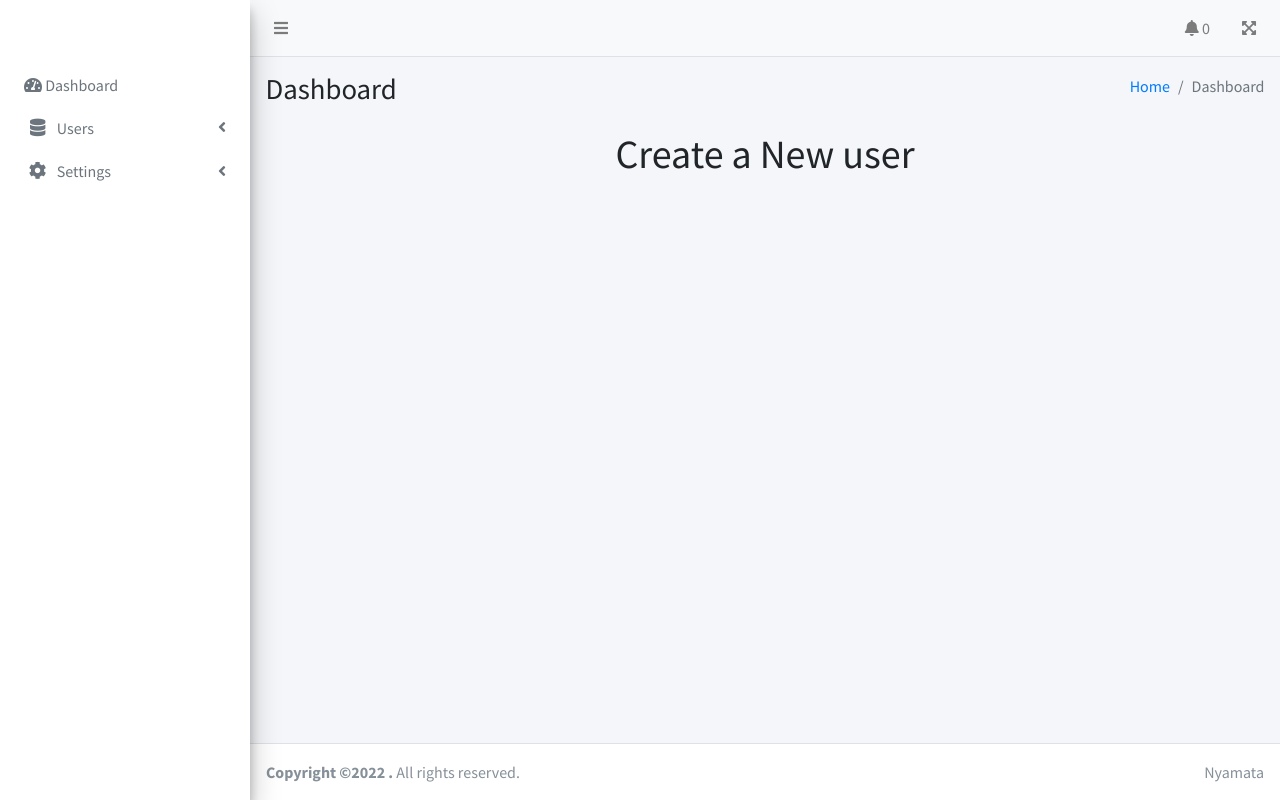
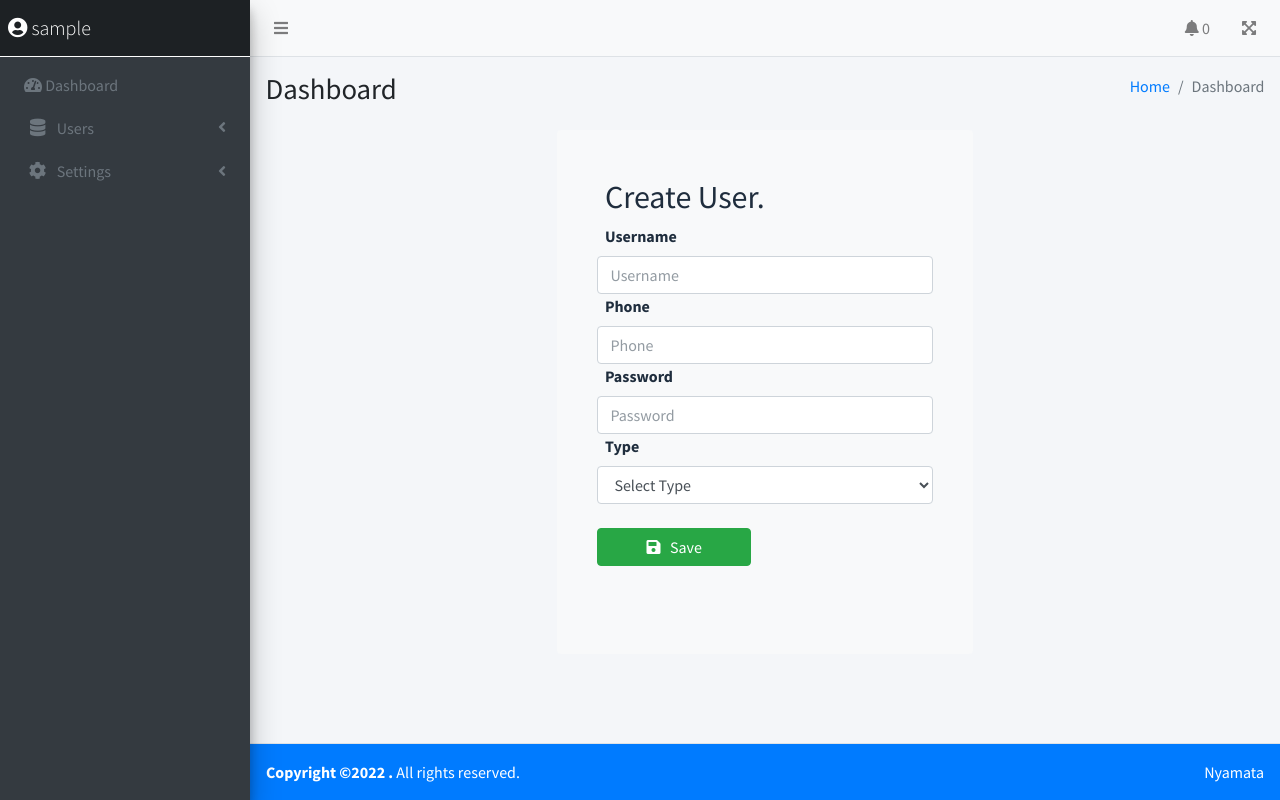
Before and after one commit to tungakevin/crud-admin, a PHP site: page /createUser.php in a window 1280 px wide. Run offline with PHP 8.4, Linux system fonts and the light colour scheme; the visitor is signed in with stand-in values (Sample User, id 1); some libraries are stand-ins or nearby versions.

Commit message:
Create user
This commit refers to create users for the systme

```diff
--- a/config/config.php
+++ b/config/config.php
@@ -6,4 +6,4 @@ define("Db","nyamata");
 
 $conn = mysqli_connect(Host,User,Pass,Db);
 
-print $conn ? "Connected": "Disconnected";
+print $conn ? "": header('location:../ooops.php');
--- a/createUser.php
+++ b/createUser.php
@@ -1,4 +1,6 @@
-
+<?php
+    require_once "./Auth/session.php";
+?>
 <!DOCTYPE html>
 <html lang="en">
 
@@ -94,8 +96,49 @@
                     <!-- Main row -->
                     <div class="row">
                         <div class="col-md-12 d-flex justify-content-center">
-                                    <h1>Create a New user</h1>
-                            </div>
+                        <div class="col-md-6 col-sm-12 col-lg-5 bg-light rounded px-5 mx-5 py-5">
+                <h2>Create User.</h2>
+                <form class="form-group" action="auth/createAccount.php" method="post">
+
+                    <div class="input-container row">
+                        <label for="" class="label col-12">
+                            Username
+                        </label>
+                        <input type="text" name="username" placeholder="Username" class="form-control">
+                    </div>
+                    <div class="input-container row">
+                        <label for="" class="label col-12">
+                            Phone
+                        </label>
+                        <input type="text" name="phone" placeholder="Phone" class="form-control">
+                    </div>
+                    <div class="input-container row">
+                        <label for="" class="label col-12">
+                            Password
+                        </label>
+                        <input type="password" name="password" placeholder="Password" class="form-control">
+                    </div>
+                    <div class="input-container row">
+                        <label for="" class="label col-12">
+                            Type
+                        </label>
+                        <select name="type" class="form-control">
+                            <option disabled selected>Select Type</option>
+                            <option>admin</option>
+                            <option>user</option>
+                            <option>guest</option>
+                        </select>
+                    </div>
+                    <div class="input-container row d-flex justify-content-between py-4">
+                        <div><button type="submit" class="btn btn-success px-5">
+                             <i class="fas fa-save"></i> &nbsp; Save
+                        </button>
+                    </div>
+                    </div>
+                </form>
+
+            </div>
+                        </div>
                         <!-- /.col -->
                     </div>
                     <!-- /.row -->
--- a/footer.php
+++ b/footer.php
@@ -1,4 +1,4 @@
-<footer class="main-footer">
+<footer class="main-footer bg-primary">
     <strong>Copyright &copy;2022 <a href="#"></a>.</strong>
     All rights reserved.
     <div class="float-right d-none d-sm-inline-block">Nyamata
--- a/index.php
+++ b/index.php
@@ -21,7 +21,7 @@
     <link rel="stylesheet" href="dist/css/adminlte.min.css">
 </head>
 
-<body class="hold-transition light-mode sidebar-mini layout-fixed layout-navbar-fixed layout-footer-fixed">
+<body class="hold-transition light-mode bg-dark sidebar-mini layout-fixed layout-navbar-fixed layout-footer-fixed">
     <div class="wrapper">
 
         <!-- Preloader -->
--- a/profileSetting.php
+++ b/profileSetting.php
@@ -1,4 +1,6 @@
-
+<?php
+    require_once "./Auth/session.php";
+?>
 <!DOCTYPE html>
 <html lang="en">
 
--- a/sidebar.php
+++ b/sidebar.php
@@ -1,11 +1,11 @@
-<a href="index.php" class="brand-link">
+<a href="index.php" class="brand-link bg-dark">
     <!-- <img src="./dist/img/miner-with-mining-equipment-design-character-on-white-background-free-vector.jpg" alt="AdminLTE Logo" class="brand-image img-circle elevation-3" style="opacity: .8"> -->
     <span class="fas fa-user-circle text-lg flex flex-column"></span>
-    <span class="brand-text font-weight-light">Admin</span>
+    <span class="brand-text font-weight-light"><?php print $_SESSION['user']['username'];?></span>
 </a>
 
 <!-- Sidebar -->
-<div class="sidebar">
+<div class="sidebar bg-dark">
 
     <!-- Sidebar Menu -->
     <nav class="mt-2">
--- a/user.php
+++ b/user.php
@@ -1,4 +1,6 @@
-
+<?php
+    require_once "./Auth/session.php";
+?>
 <!DOCTYPE html>
 <html lang="en">
 
```
Also changed, not shown: Auth/createAccount.php (added, +18 -0 lines), Auth/sign.php (+7 -1 lines), ooops.php (added, +12 -0 lines), readme.md.
